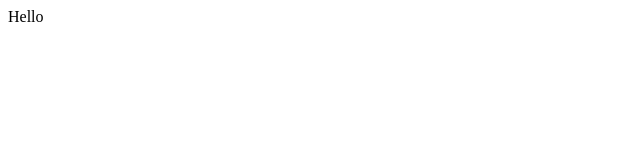
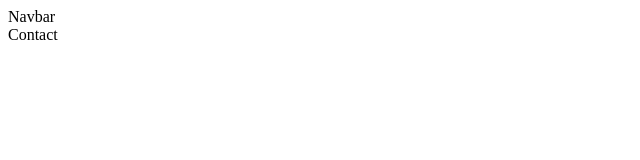
Before and after one commit to VastraEcommerce/VastraFrontend, a React (Create React App) app: page /contact in a window 1280 px wide. Shown: the top 160 px of the page, without its empty margins (0-640 px from the left). Built offline with nearby package versions, Linux system fonts and the light colour scheme.

Commit message:
creating pages folder and basic routing guides

```diff
--- a/src/App.jsx
+++ b/src/App.jsx
@@ -1,5 +1,20 @@
+import { Routes, Route } from "react-router-dom";
+import Navbar from "./components/Navbar";
+import Home from "./pages/Home";
+import About from "./pages/About";
+import Contact from "./pages/Contact";
+
 function App() {
-  return <div className="btn rounded-none">Hello</div>;
+  return (
+    <div>
+      <Navbar />
+      <Routes>
+        <Route path="/" element={<Home />} />
+        <Route path="about" element={<About />} />
+        <Route path="contact" element={<Contact />} />
+      </Routes>
+    </div>
+  );
 }
 
 export default App;
--- a/src/index.jsx
+++ b/src/index.jsx
@@ -1,11 +1,14 @@
-import React from 'react';
-import ReactDOM from 'react-dom/client';
-import App from './App';
-import './index.css';
+import React from "react";
+import ReactDOM from "react-dom/client";
+import { BrowserRouter } from "react-router-dom";
+import App from "./App";
+import "./index.css";
 
-const root = ReactDOM.createRoot(document.getElementById('root'));
+const root = ReactDOM.createRoot(document.getElementById("root"));
 root.render(
   <React.StrictMode>
-    <App />
+    <BrowserRouter>
+      <App />
+    </BrowserRouter>
   </React.StrictMode>
 );
--- /dev/null
+++ b/src/pages/About.jsx
@@ -0,0 +1,5 @@
+const About = () => {
+  return <div>About</div>;
+};
+
+export default About;
--- /dev/null
+++ b/src/pages/Contact.jsx
@@ -0,0 +1,5 @@
+const Contact = () => {
+  return <div>Contact</div>;
+};
+
+export default Contact;
--- /dev/null
+++ b/src/pages/Home.jsx
@@ -0,0 +1,5 @@
+const Home = () => {
+  return <div>Home</div>;
+};
+
+export default Home;
```
